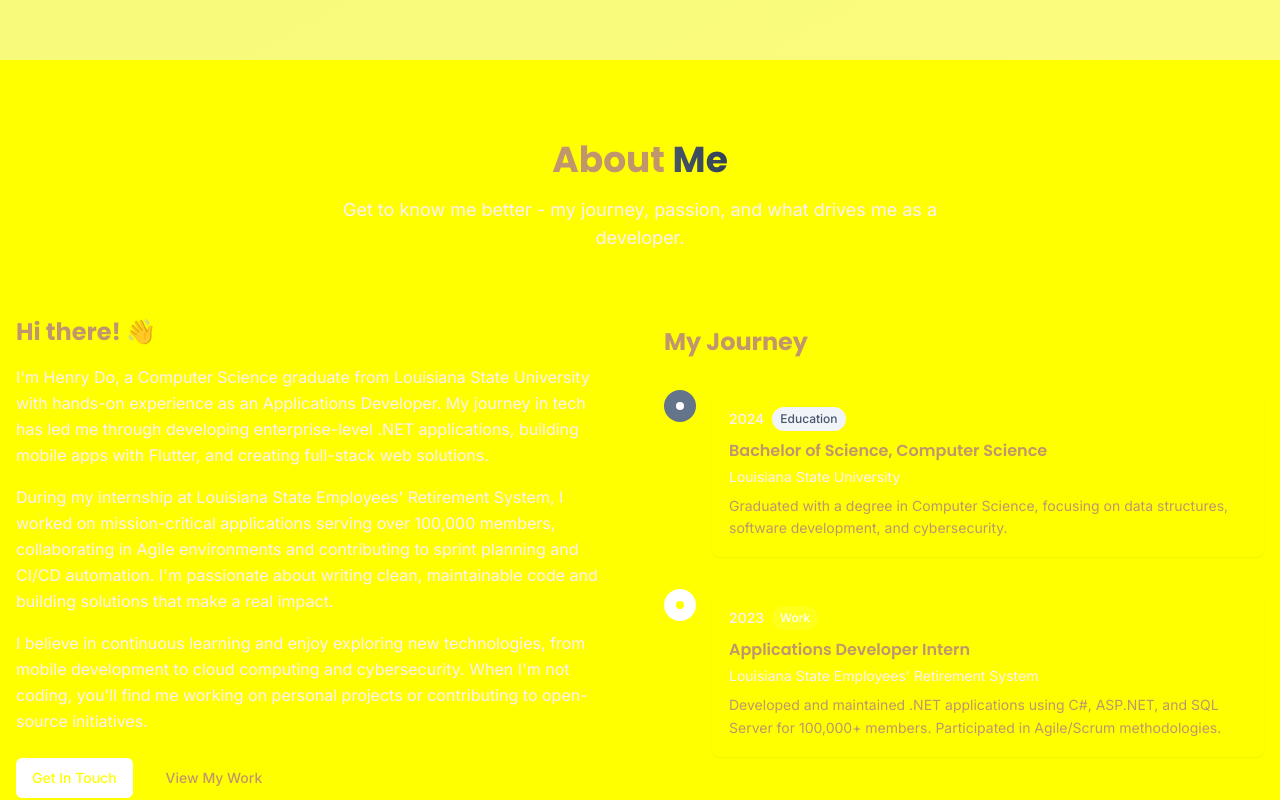
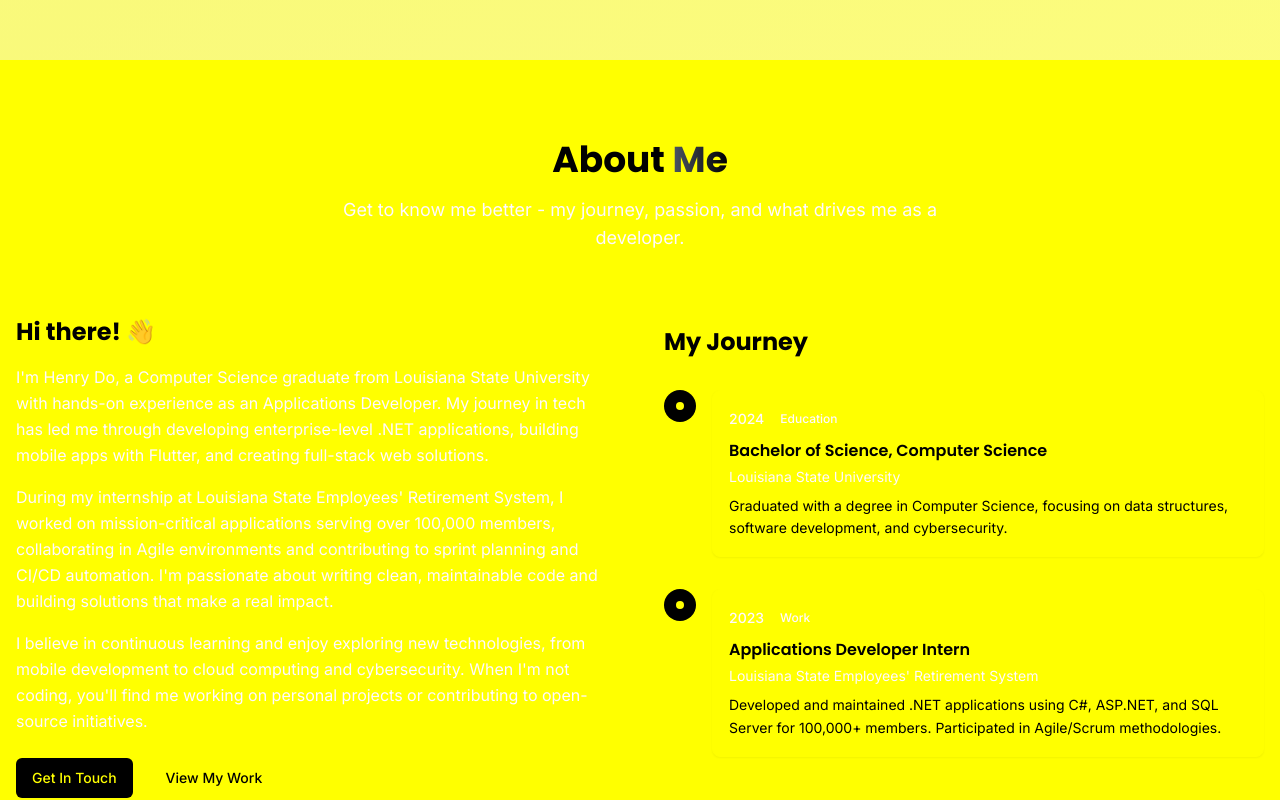
Before and after one commit to henridough/henridough.github.io, a React (Vite) app: page / in a window 1280 px wide. Shown: the part 740-1540 px from the top of the page. Built offline with nearby package versions, Linux system fonts and the light colour scheme.

Commit message:
Refactor: Apply white, black, and gray colors
Updated the color scheme to use only white, black, and gray.

```diff
--- a/src/components/About.tsx
+++ b/src/components/About.tsx
@@ -75,11 +75,7 @@ const About = () => {
               {timeline.map((item, index) => (
                 <div key={index} className="relative flex items-start space-x-4 pb-8">
                   {/* Timeline dot */}
-                  <div className={`relative z-10 w-8 h-8 rounded-full flex items-center justify-center ${
-                    item.type === 'work'
-                      ? 'bg-primary text-primary-foreground'
-                      : 'bg-portfolio-purple-500 text-white'
-                  }`}>
+                  <div className="relative z-10 w-8 h-8 rounded-full flex items-center justify-center bg-primary text-primary-foreground">
                     <div className="w-2 h-2 bg-current rounded-full"></div>
                   </div>
 
@@ -88,11 +84,7 @@ const About = () => {
                     <CardContent className="p-4">
                       <div className="flex items-center gap-2 mb-2">
                         <span className="text-sm font-medium text-muted-foreground">{item.year}</span>
-                        <span className={`px-2 py-1 rounded-full text-xs font-medium ${
-                          item.type === 'work'
-                            ? 'bg-primary/10 text-primary'
-                            : 'bg-portfolio-purple-100 text-portfolio-purple-600'
-                        }`}>
+                        <span className="px-2 py-1 rounded-full text-xs font-medium bg-muted text-muted-foreground">
                           {item.type === 'work' ? 'Work' : 'Education'}
                         </span>
                       </div>
--- a/src/components/Hero.tsx
+++ b/src/components/Hero.tsx
@@ -12,19 +12,22 @@ const Hero = () => {
 
   const downloadResume = () => {
     // This would link to your actual resume file
-    console.log('Downloading resume...');
+    const link = document.createElement('a');
+    link.href = '/henry-do-resume.pdf';
+    link.download = 'Henry_Do_Resume.pdf';
+    link.click();
   };
 
   return (
     <section id="home" className="min-h-screen flex items-center justify-center relative overflow-hidden">
       {/* Background gradient */}
-      <div className="absolute inset-0 bg-gradient-to-br from-slate-50 via-slate-100 to-slate-50 dark:from-slate-900 dark:via-slate-800 dark:to-slate-900 opacity-50"></div>
+      <div className="absolute inset-0 bg-gradient-to-br from-gray-50 via-gray-100 to-gray-50 dark:from-gray-900 dark:via-gray-800 dark:to-gray-900 opacity-50"></div>
 
       {/* Animated background elements */}
       <div className="absolute inset-0 overflow-hidden">
-        <div className="absolute -top-10 -left-10 w-20 h-20 bg-slate-400 rounded-full opacity-10 animate-float"></div>
-        <div className="absolute top-1/4 right-10 w-16 h-16 bg-slate-500 rounded-full opacity-10 animate-float" style={{ animationDelay: '1s' }}></div>
-        <div className="absolute bottom-1/4 left-1/4 w-12 h-12 bg-slate-600 rounded-full opacity-10 animate-float" style={{ animationDelay: '2s' }}></div>
+        <div className="absolute -top-10 -left-10 w-20 h-20 bg-gray-400 rounded-full opacity-10 animate-float"></div>
+        <div className="absolute top-1/4 right-10 w-16 h-16 bg-gray-500 rounded-full opacity-10 animate-float" style={{ animationDelay: '1s' }}></div>
+        <div className="absolute bottom-1/4 left-1/4 w-12 h-12 bg-gray-600 rounded-full opacity-10 animate-float" style={{ animationDelay: '2s' }}></div>
       </div>
 
       <div className="container mx-auto px-4 relative z-10">
--- a/src/components/Skills.tsx
+++ b/src/components/Skills.tsx
@@ -57,7 +57,7 @@ const Skills = () => {
             <Card key={category.title} className="group hover:shadow-lg transition-all duration-300">
               <CardHeader className="text-center">
                 <div className="flex justify-center mb-4">
-                  <div className="p-3 bg-primary/10 rounded-full text-primary group-hover:bg-primary group-hover:text-primary-foreground transition-colors duration-300">
+                  <div className="p-3 bg-muted rounded-full text-foreground group-hover:bg-primary group-hover:text-primary-foreground transition-colors duration-300">
                     {category.icon}
                   </div>
                 </div>
--- a/src/index.css
+++ b/src/index.css
@@ -8,82 +8,82 @@
 @layer base {
   :root {
     --background: 255 255 255;
-    --foreground: 30 41 59;
+    --foreground: 0 0 0;
 
     --card: 255 255 255;
-    --card-foreground: 30 41 59;
+    --card-foreground: 0 0 0;
 
     --popover: 255 255 255;
-    --popover-foreground: 30 41 59;
+    --popover-foreground: 0 0 0;
 
-    --primary: 71 85 105;
-    --primary-foreground: 248 250 252;
+    --primary: 0 0 0;
+    --primary-foreground: 255 255 255;
 
-    --secondary: 248 250 252;
-    --secondary-foreground: 30 41 59;
+    --secondary: 245 245 245;
+    --secondary-foreground: 0 0 0;
 
-    --muted: 248 250 252;
-    --muted-foreground: 100 116 139;
+    --muted: 245 245 245;
+    --muted-foreground: 115 115 115;
 
-    --accent: 241 245 249;
-    --accent-foreground: 30 41 59;
+    --accent: 240 240 240;
+    --accent-foreground: 0 0 0;
 
-    --destructive: 185 28 28;
-    --destructive-foreground: 248 250 252;
+    --destructive: 0 0 0;
+    --destructive-foreground: 255 255 255;
 
-    --border: 226 232 240;
-    --input: 226 232 240;
-    --ring: 71 85 105;
+    --border: 229 229 229;
+    --input: 229 229 229;
+    --ring: 0 0 0;
 
     --radius: 0.5rem;
 
     --sidebar-background: 255 255 255;
-    --sidebar-foreground: 51 65 85;
-    --sidebar-primary: 30 41 59;
-    --sidebar-primary-foreground: 248 250 252;
-    --sidebar-accent: 248 250 252;
-    --sidebar-accent-foreground: 30 41 59;
-    --sidebar-border: 226 232 240;
-    --sidebar-ring: 71 85 105;
+    --sidebar-foreground: 0 0 0;
+    --sidebar-primary: 0 0 0;
+    --sidebar-primary-foreground: 255 255 255;
+    --sidebar-accent: 245 245 245;
+    --sidebar-accent-foreground: 0 0 0;
+    --sidebar-border: 229 229 229;
+    --sidebar-ring: 0 0 0;
   }
 
   .dark {
-    --background: 2 6 23;
-    --foreground: 226 232 240;
+    --background: 0 0 0;
+    --foreground: 255 255 255;
 
-    --card: 15 23 42;
-    --card-foreground: 226 232 240;
+    --card: 23 23 23;
+    --card-foreground: 255 255 255;
 
-    --popover: 15 23 42;
-    --popover-foreground: 226 232 240;
+    --popover: 23 23 23;
+    --popover-foreground: 255 255 255;
 
-    --primary: 100 116 139;
-    --primary-foreground: 15 23 42;
+    --primary: 255 255 255;
+    --primary-foreground: 0 0 0;
 
-    --secondary: 30 41 59;
-    --secondary-foreground: 226 232 240;
+    --secondary: 38 38 38;
+    --secondary-foreground: 255 255 255;
 
-    --muted: 30 41 59;
-    --muted-foreground: 148 163 184;
+    --muted: 38 38 38;
+    --muted-foreground: 163 163 163;
 
-    --accent: 30 41 59;
-    --accent-foreground: 226 232 240;
+    --accent: 38 38 38;
+    --accent-foreground: 255 255 255;
 
-    --destructive: 153 27 27;
-    --destructive-foreground: 226 232 240;
+    --destructive: 255 255 255;
+    --destructive-foreground: 0 0 0;
 
-    --border: 30 41 59;
-    --input: 30 41 59;
-    --ring: 100 116 139;
+    --border: 38 38 38;
+    --input: 38 38 38;
+    --ring: 255 255 255;
 
-    --sidebar-background: 2 6 23;
-    --sidebar-foreground: 148 163 184;
-    --sidebar-primary: 100 116 139;
-    --sidebar-primary-foreground: 15 23 42;
-    --sidebar-accent: 30 41 59;
-    --sidebar-accent-foreground: 148 163 184;
-    --sidebar-border: 30 41 59;
-    --sidebar-ring: 100 116 139;
+    --sidebar-background: 0 0 0;
+    --sidebar-foreground: 163 163 163;
+    --sidebar-primary: 255 255 255;
+    --sidebar-primary-foreground: 0 0 0;
+    --sidebar-accent: 38 38 38;
+    --sidebar-accent-foreground: 163 163 163;
+    --sidebar-border: 38 38 38;
+    --sidebar-ring: 255 255 255;
   }
 }
 
@@ -103,6 +103,6 @@
 
 @layer utilities {
   .text-gradient {
-    @apply bg-gradient-to-r from-slate-600 to-slate-700 bg-clip-text text-transparent;
+    @apply bg-gradient-to-r from-gray-600 to-black bg-clip-text text-transparent;
   }
 }
--- a/tailwind.config.ts
+++ b/tailwind.config.ts
@@ -56,26 +56,6 @@ export default {
 				card: {
 					DEFAULT: 'hsl(var(--card))',
 					foreground: 'hsl(var(--card-foreground))'
-				},
-				portfolio: {
-					'blue-50': '#f8fafc',
-					'blue-100': '#f1f5f9',
-					'blue-500': '#64748b',
-					'blue-600': '#475569',
-					'blue-700': '#334155',
-					'purple-100': '#f1f5f9',
-					'purple-500': '#64748b',
-					'purple-600': '#475569',
-					'gray-50': '#f9fafb',
-					'gray-100': '#f3f4f6',
-					'gray-200': '#e5e7eb',
-					'gray-300': '#d1d5db',
-					'gray-400': '#9ca3af',
-					'gray-500': '#6b7280',
-					'gray-600': '#4b5563',
-					'gray-700': '#374151',
-					'gray-800': '#1f2937',
-					'gray-900': '#111827',
 				}
 			},
 			borderRadius: {
```
